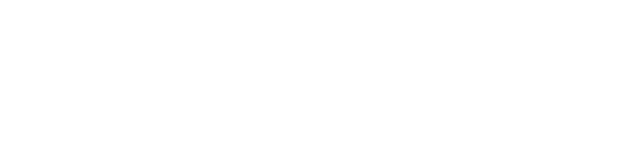
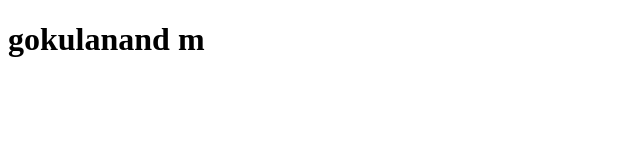
Before and after one commit to Gokulanand-M/portfolio, a plain HTML site: page Portfolio.html in a window 1280 px wide. Shown: the whole page, without its empty margins (0-640 px from the left). Drawn offline with Linux system fonts and the light colour scheme.

Commit message:
Update Portfolio.html

```diff
--- a/Portfolio.html
+++ b/Portfolio.html
@@ -6,6 +6,6 @@
     <title>Document</title>
 </head>
 <body>
-
+    <h1>gokulanand m</h1>
 </body>
 </html>
```
